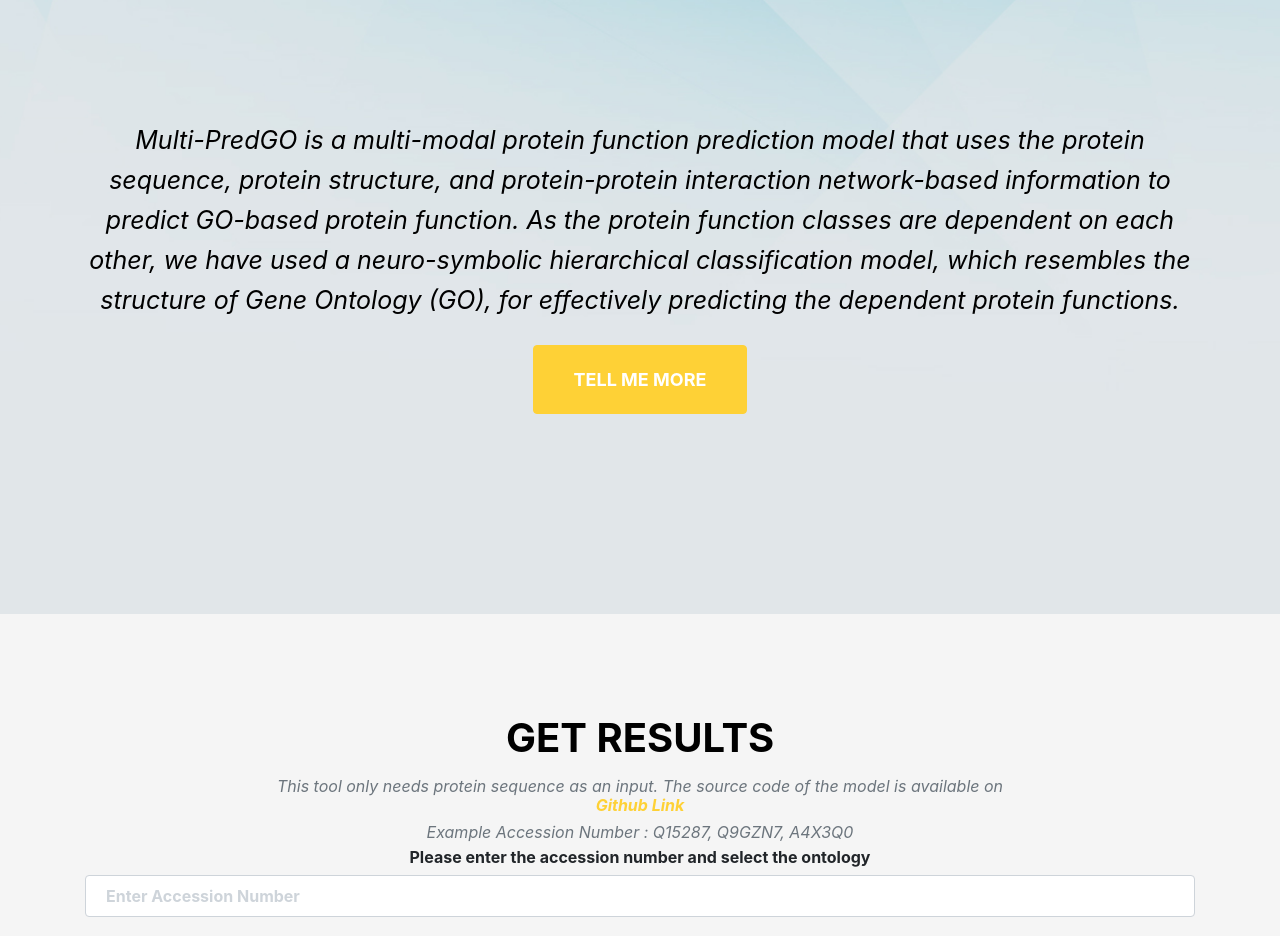
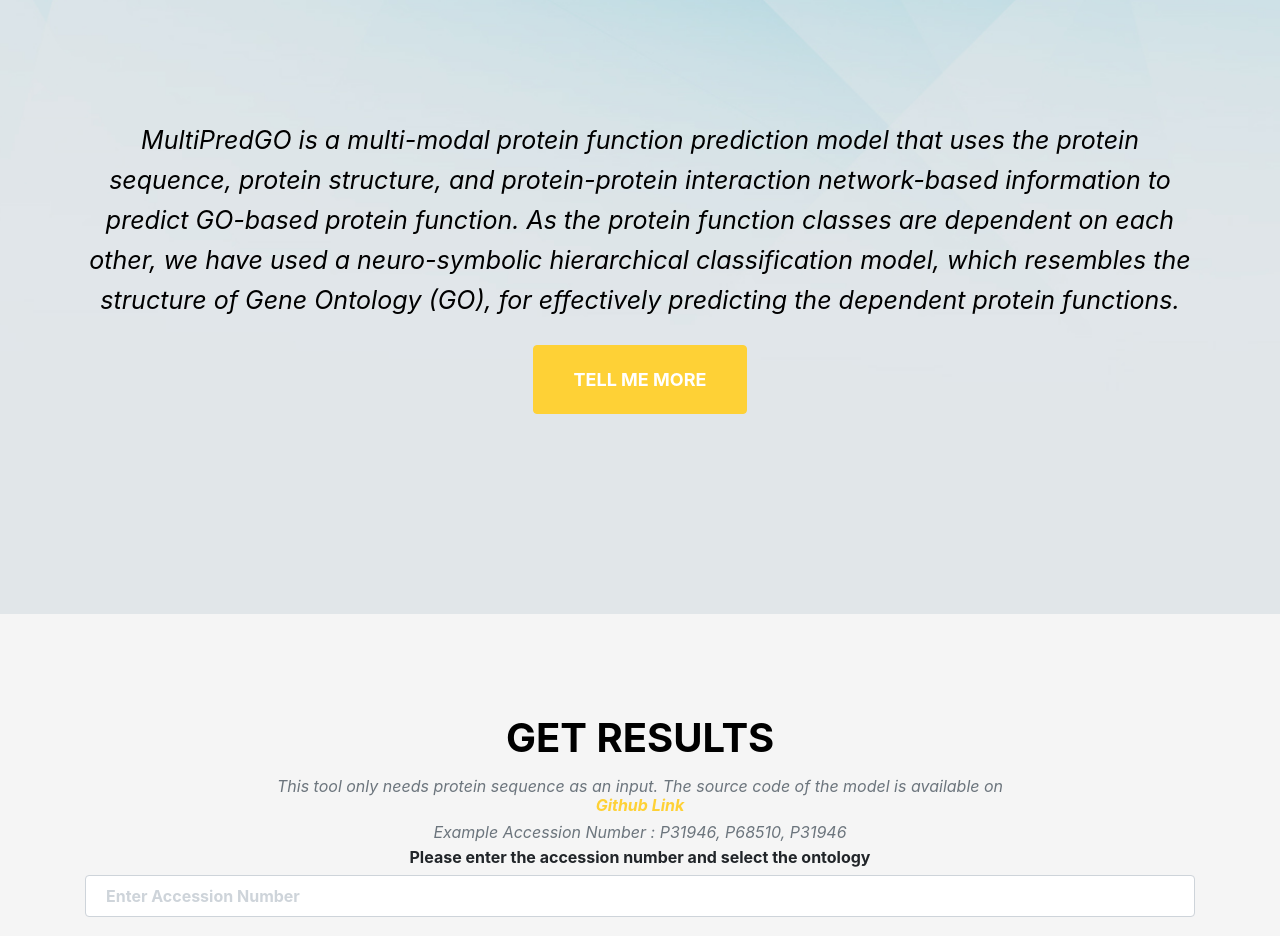
Before and after one commit to SwagarikaGiri/MultiPredGO, a React (Create React App) app: page / in a window 1280 px wide. Shown: the part 180-1116 px from the top of the page. Built offline with nearby package versions, Linux system fonts and the light colour scheme.

Commit message:
some minor chaanges

```diff
--- a/public/index.html
+++ b/public/index.html
@@ -1,14 +1,12 @@
 <!DOCTYPE html>
 <html lang="en">
+
 <head>
   <meta charset="utf-8" />
   <link rel="shortcut icon" href="%PUBLIC_URL%/favicon.ico" />
   <meta name="viewport" content="width=device-width, initial-scale=1" />
   <meta name="theme-color" content="#000000" />
-    <meta
-      name="description"
-      content="Web site created using create-react-app"
-    />
+  <meta name="description" content="Web site created using create-react-app" />
   <link rel="apple-touch-icon" href="logo192.png" />
   <!--
       manifest.json provides metadata used when your web app is installed on a
@@ -25,8 +23,9 @@
       work correctly both with client-side routing and a non-root public URL.
       Learn how to configure a non-root public URL by running `npm run build`.
     -->
-    <title>React App</title>
+  <title>MultiPredGO</title>
 </head>
+
 <body>
   <noscript>You need to enable JavaScript to run this app.</noscript>
   <div id="root"></div>
@@ -41,4 +40,5 @@
       To create a production bundle, use `npm run build` or `yarn build`.
     -->
 </body>
+
 </html>
--- a/src/App.js
+++ b/src/App.js
@@ -107,7 +107,7 @@ class App extends React.Component {
     <header className="masthead">
       <div className="container">
         <div className="intro-text">
-          <div className="intro-lead-in">Multi-PredGO is a multi-modal protein function prediction model that uses the protein sequence, protein structure, and protein-protein interaction network-based information to predict GO-based protein function.
+          <div className="intro-lead-in">MultiPredGO is a multi-modal protein function prediction model that uses the protein sequence, protein structure, and protein-protein interaction network-based information to predict GO-based protein function.
           As the protein function classes are dependent on each other, we have used a neuro-symbolic hierarchical classification model,
            which resembles the structure of Gene Ontology (GO), for effectively predicting the dependent protein functions.</div>
           {/* <div className="intro-heading text-uppercase"></div> */}
@@ -124,7 +124,7 @@ class App extends React.Component {
         <div className="row">
           <div className="col-lg-12 text-center">
             <h2 className="section-heading text-uppercase">Get Results </h2>
-            <h3 className="section-subheading text-muted">This tool only needs protein sequence as an input. The source code of the model is available on <a href="https://github.com/SwagarikaGiri/Multi-PredGO"><h6>Github Link</h6></a> Example Accession Number : Q15287, Q9GZN7, A4X3Q0</h3>
+            <h3 className="section-subheading text-muted">This tool only needs protein sequence as an input. The source code of the model is available on <a href="https://github.com/SwagarikaGiri/Multi-PredGO"><h6>Github Link</h6></a> Example Accession Number : P31946, P68510, P31946</h3>
 
             <h6>Please enter the accession number and select the ontology</h6>
 
```
Also changed, not shown: package.json (+1 -7 lines). Lines whose indentation alone changed are shown as unchanged.
